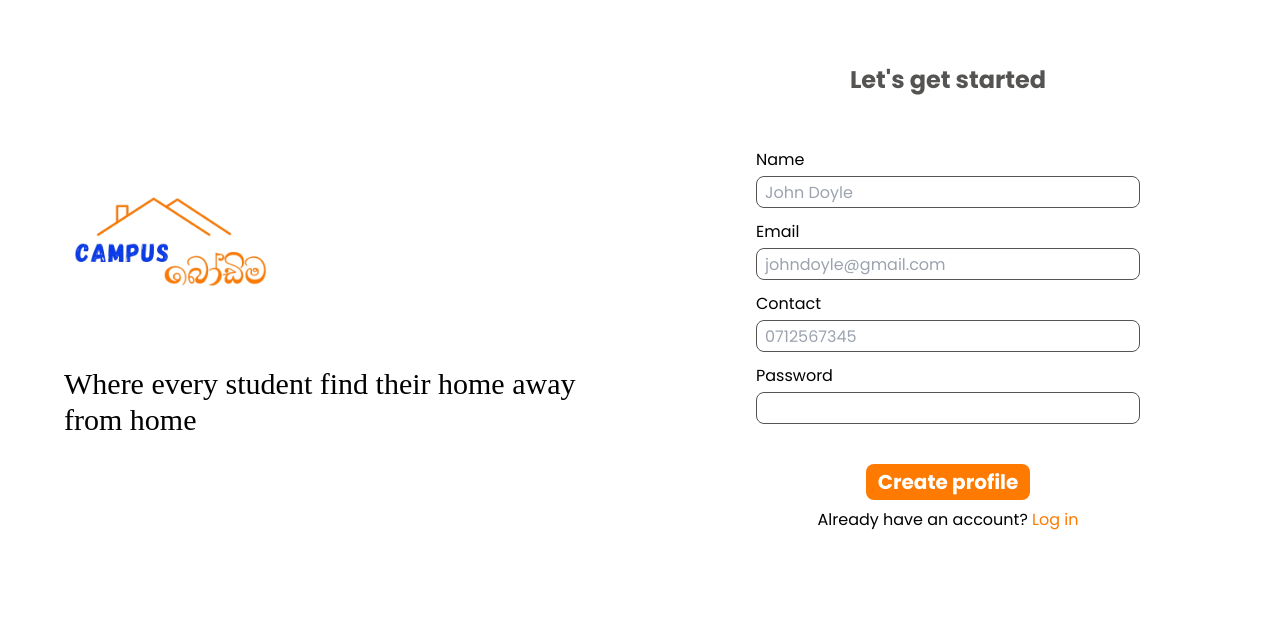
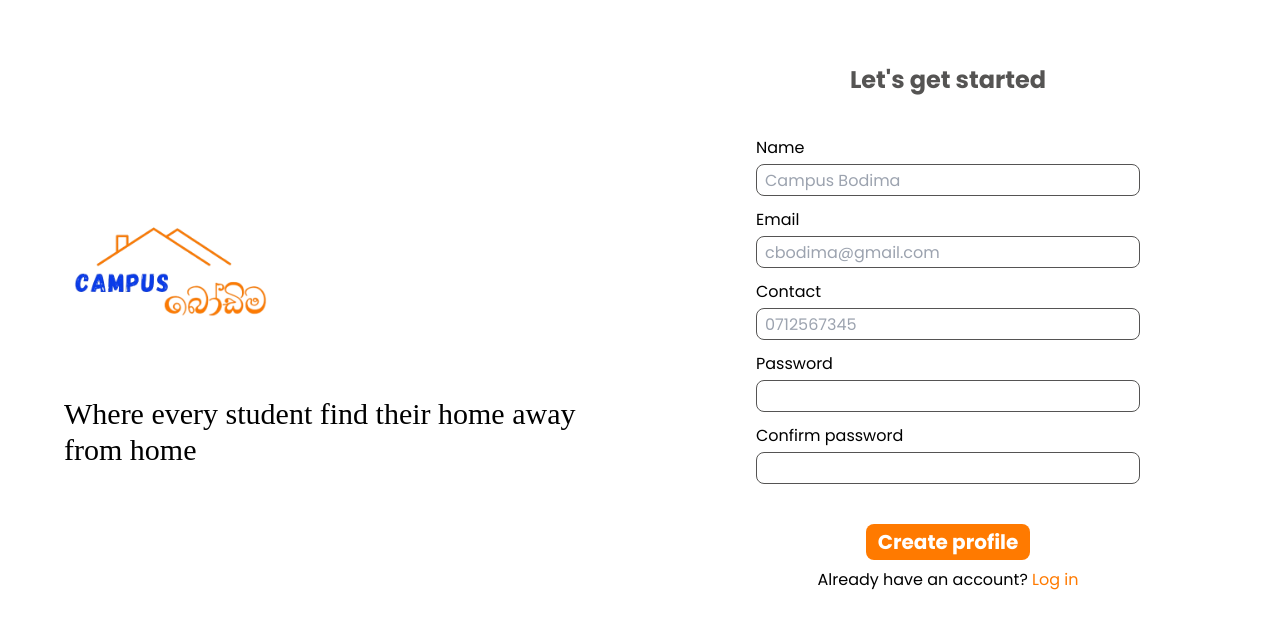
Before and after one commit to Ishuwaraa/MERN-campus-bodima, a React (Create React App) app in the folder frontend/: page /register in a window 1280 px wide. Shown: the top 628 px of the page. Built offline with nearby package versions, Linux system fonts and the light colour scheme; a web font is replaced by a local one.

Commit message:
Minor fixes

```diff
--- a/frontend/src/components/Footer.js
+++ b/frontend/src/components/Footer.js
@@ -21,7 +21,7 @@ const Footer = () => {
                 <div className=" flex items-center my-7 md:my-0 pl-8 md:pl-0">
                     <ul className=" space-y-1">
                         <li className=" hover:cursor-pointer hover:underline"><a href="/allAds">All Ads</a></li>
-                        <li className=" hover:cursor-pointer hover:underline">About us</li>
+                        <li className=" hover:cursor-pointer hover:underline"><a href="/#about-us">About us</a></li>
                         <li className=" hover:cursor-pointer hover:underline">Help</li>
                         <li className=" hover:cursor-pointer hover:underline">Privacy policy</li>
                     </ul>
--- a/frontend/src/hooks/useRefresh.js
+++ b/frontend/src/hooks/useRefresh.js
@@ -10,8 +10,8 @@ const useRefreshToken = () => {
         });
 
         setAuth((prevState) => {
-            console.log('prev auth state: ', prevState);
-            console.log('new access token: ', response.data.accessToken);
+            // console.log('prev auth state: ', prevState);
+            // console.log('new access token: ', response.data.accessToken);
             //spreading prevState to let the other properties of the auth object staty the same and override the access token only
             return { ...prevState, accessToken: response.data.accessToken }
         });
--- a/frontend/src/pages/addetail.js
+++ b/frontend/src/pages/addetail.js
@@ -467,7 +467,7 @@ const Addetail = () => {
                   )
                 )}
 
-                <span className=" text-sm text-red-600">note: You need to be logged in to add a review</span>
+                <span className=" text-sm text-cusGray">note: You need to be logged in to add a review</span>
                 <div className="mt-3 flex items-center">
                   <input type="checkbox" id="anonUser" className=' w-4 h-4 ' onChange={(e) => setAnonUser(e.target.checked)}/>
                   <label htmlFor="anonUser" className=' ml-2 text-cusGray  cursor-pointer text-center'>stay anonymous</label>
--- a/frontend/src/pages/login.js
+++ b/frontend/src/pages/login.js
@@ -72,18 +72,19 @@ const Login = () => {
                 <div className=' flex justify-center'>
                     <form action="" onSubmit={handleSubmit(onSubmit)} className=' w-full lg:w-96'>
                         <p className=' mt-3 mb-1'>Email</p>
-                        <input type="email" name='name' required className=' border border-cusGray rounded-lg w-full h-8 p-2' placeholder='johndoyle@gmail.com'
+                        <input type="email" name='email' required className=' border border-cusGray rounded-lg w-full h-8 p-2' placeholder='cbodima@gmail.com'
                         {...register('email', { maxLength: 100})}/>
                         {errors.email && <span className=" text-red-600 text-sm">max character limit is 100</span>}
 
                         <p className=' mt-3 mb-1'>Password</p>
-                        <input type="password" name='name' required className=' border border-cusGray rounded-lg w-full h-8 p-2'
+                        <input type="password" name='password' required className=' border border-cusGray rounded-lg w-full h-8 p-2'
                         {...register('password', { maxLength: 15, minLength: 8, pattern: /^[a-zA-Z0-9@_-]+$/})}/>
                         {errors.password && errors.password.type === 'maxLength' ? <span className=' text-sm text-red-600'>max character limit for password is 15</span> :
                         errors.password && errors.password.type === 'minLength' ? <span className=' text-sm text-red-600'>password must contain atleast 8 characters</span> :
                         errors.password && <span className=' text-sm text-red-600'>password must contain only letters, numbers, @, _, and -'</span>}
 
                         {errMessage && <p className=" mt-1 text-sm text-red-600">{errMessage}</p>}
+                        <a href=""><p className=" mt-3 text-sm text-cusGray underline">Forgot your password?</p></a>
 
                         {/* <div className="flex justify-center mt-6">
                             <div className="relative w-64 border border-gray-500 rounded-full">
--- a/frontend/src/pages/map.js
+++ b/frontend/src/pages/map.js
@@ -62,7 +62,7 @@ const MapPage = () => {
         ) : (
           <>
             <div className="flex justify-center mb-5">
-              <p className=" text-sm text-red-400">Tip: Click on the marker to view the Ad details.</p>
+              <p className=" text-sm text-secondary">Tip: Click on the marker to view the Ad details.</p>
             </div>
 
             <div className="flex flex-col md:grid md:grid-cols-3 lg:grid-cols-4 gap-5 lg:gap-10">
--- a/frontend/src/pages/postAd.js
+++ b/frontend/src/pages/postAd.js
@@ -155,13 +155,13 @@ const PostAd = () => {
     const [clickedPosition, setClickedPosition] = useState(null);
 
     const handleMapClick = (event) => {
-        console.log('Map clicked', event);
+        // console.log('Map clicked', event);
         setClickedPosition(event.detail.latLng);
         const lat = event.detail.latLng.lat;
         const lng = event.detail.latLng.lng;
         setLat(lat);
         setLong(lng);
-        console.log(lat, lng);
+        // console.log(lat, lng);
     }
 
     return (
--- a/frontend/src/pages/register.js
+++ b/frontend/src/pages/register.js
@@ -18,11 +18,17 @@ const Register = () => {
     const email = watch('email');
     const contact = watch('contact');
     const password = watch('password');
+    const conPass = watch('conPass');
 
     // const onAccChange = (e) => setAccType(e.target.value);
 
     const onSubmit = async () => {
         // console.log( name, email, contact, password);
+        if(password !== conPass) {
+            setErrMessage("Passwords don't match");
+            return
+        }
+
         const formData = { name, email, contact, password };
         try{
             const response = await axios.post('/api/user/register', formData, { withCredentials: true });
@@ -59,27 +65,34 @@ const Register = () => {
                         <input type="radio" name="accType" id="landlord" required value='landlord' checked={accType === 'landlord'} onChange={(e) => onAccChange(e)} className=' mr-2'/>
                         <label htmlFor="landlord">landlord</label> */}
 
-                        <p className=' mt-3 mb-1'>Name</p>
-                        <input type="text" name='name' required className=' border border-cusGray rounded-lg w-full h-8 p-2' placeholder='John Doyle'
+                        <p className=' mb-1'>Name</p>
+                        <input type="text" name='name' required className=' border border-cusGray rounded-lg w-full h-8 p-2' placeholder='Campus Bodima'
                         {...register('name', { maxLength: 100, pattern: /^[A-Za-z\s]+$/i })}/>
                         {errors.name && errors.name.type === 'maxLength' ? <span className=' text-sm text-red-600'>max character limit is 100</span> : errors.name && <span className=' text-sm text-red-600'>enter only letters</span> }
 
                         <p className=' mt-3 mb-1'>Email</p>
-                        <input type="email" name='name' required className=' border border-cusGray rounded-lg w-full h-8 p-2' placeholder='johndoyle@gmail.com'
+                        <input type="email" name='email' required className=' border border-cusGray rounded-lg w-full h-8 p-2' placeholder='cbodima@gmail.com'
                         {...register('email', { maxLength: 100 })}/>
                         {errors.email && <span className=' text-sm text-red-600'>max character limit is 100</span>}
 
                         <p className=' mt-3 mb-1'>Contact</p>
-                        <input type="text" name='name' required className=' border border-cusGray rounded-lg w-full h-8 p-2' placeholder='0712567345'
+                        <input type="text" name='contact' required className=' border border-cusGray rounded-lg w-full h-8 p-2' placeholder='0712567345'
                         {...register('contact', { maxLength: 10, pattern: /^\d{1,10}$/})}/>
                         {errors.contact && errors.contact.type === 'maxLength' ? <span className=' text-sm text-red-600'>max character limit is 10</span> : errors.contact && <span className=' text-sm text-red-600'>enter only numbers from 0-9</span> }
 
                         <p className=' mt-3 mb-1'>Password</p>
-                        <input type="password" name='name' required className=' border border-cusGray rounded-lg w-full h-8 p-2'
+                        <input type="password" name='password' required className=' border border-cusGray rounded-lg w-full h-8 p-2'
                         {...register('password', { maxLength: 15, minLength: 8, pattern: /^[a-zA-Z0-9@_-]+$/})}/>
                         {errors.password && errors.password.type === 'maxLength' ? <span className=' text-sm text-red-600'>max character limit is 15</span> :
                         errors.password && errors.password.type === 'minLength' ? <span className=' text-sm text-red-600'>min character limit is 8</span> :
                         errors.password && <span className=' text-sm text-red-600'>Password must contain only letters, numbers, @, _, and -'</span>}
+
+                        <p className=' mt-3 mb-1'>Confirm password</p>
+                        <input type="password" name='conPass' required className=' border border-cusGray rounded-lg w-full h-8 p-2'
+                        {...register('conPass', { maxLength: 15, minLength: 8, pattern: /^[a-zA-Z0-9@_-]+$/})}/>
+                        {errors.conPass && errors.conPass.type === 'maxLength' ? <span className=' text-sm text-red-600'>max character limit is 15</span> :
+                        errors.conPass && errors.conPass.type === 'minLength' ? <span className=' text-sm text-red-600'>min character limit is 8</span> :
+                        errors.conPass && <span className=' text-sm text-red-600'>Password must contain only letters, numbers, @, _, and -'</span>}
 
                         {errMessage && <p className=" mt-1 text-sm text-red-600">{errMessage}</p>}
                         <div className=' flex justify-center mt-10'>
```
Also changed, not shown: 2 other files (tests, documents, lock files or other folders).
